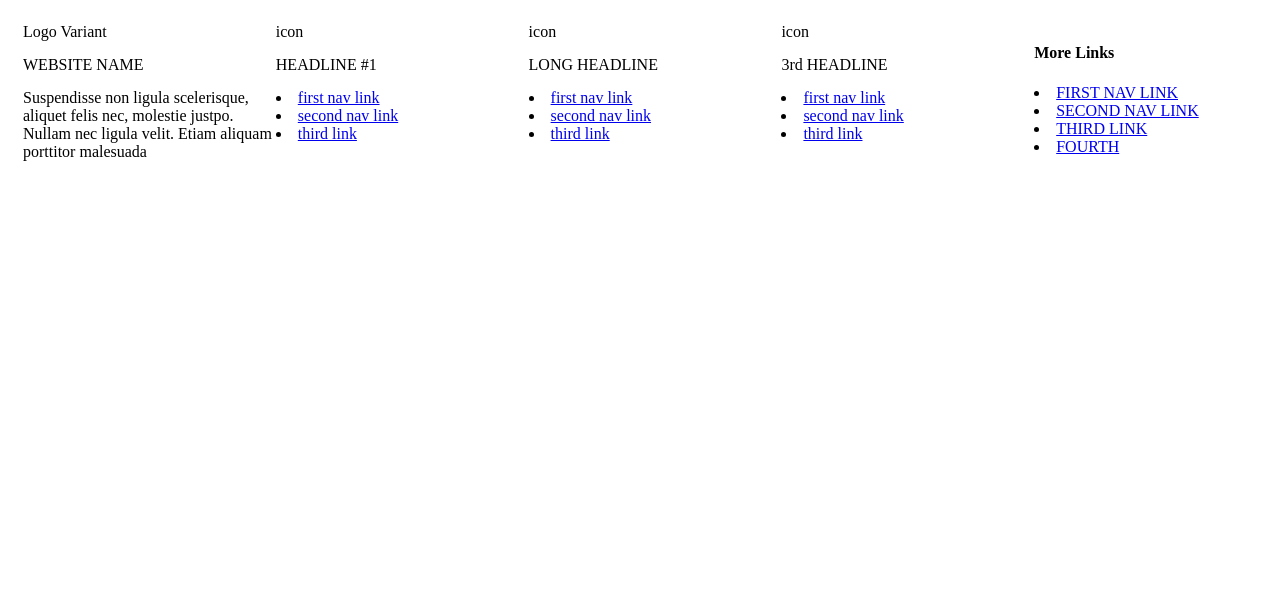
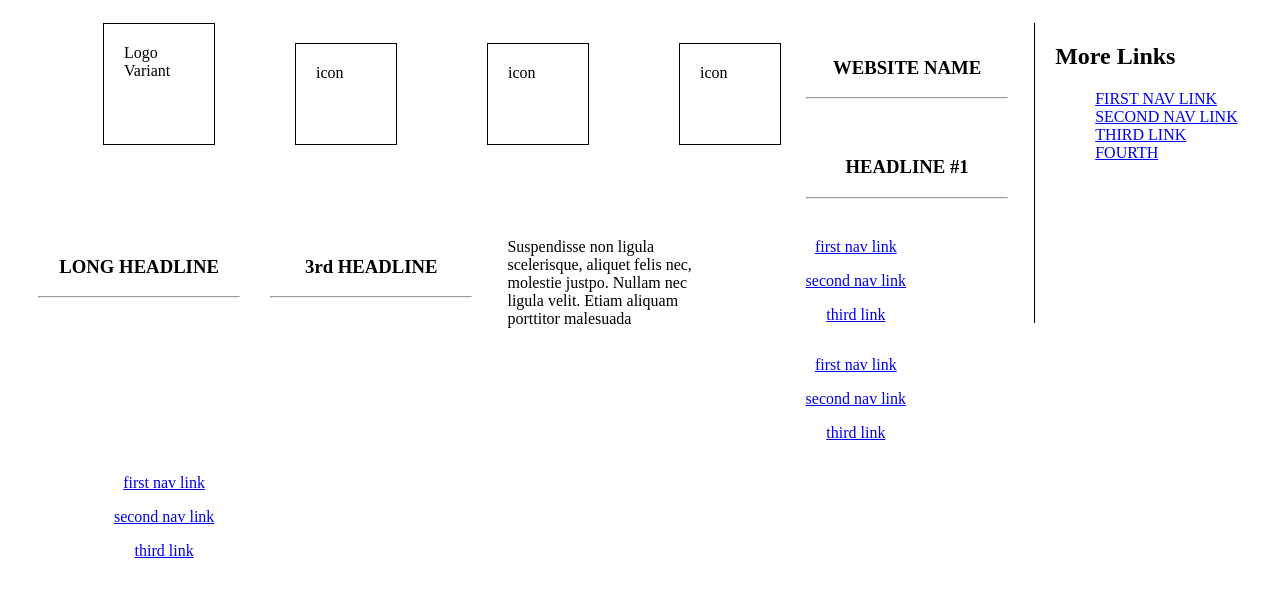
Before and after one commit to druchefavour/HTML_CSS_JS_Code_Challenge, a plain HTML site: page index.html in a window 1280 px wide. Shown: the top 594 px of the page. Drawn offline with Linux system fonts and the light colour scheme.

Commit message:
commit mockup with vanila HTML/CSS3

```diff
--- a/assets/css/styles.css
+++ b/assets/css/styles.css
@@ -1,32 +1,61 @@
 .mainRow {
-	width: 100%;
-	margin: 0 auto;
-	padding: 15px;
-}
-.subRow {
-	width: 80%;
-	float:left;
+width : 100%;
+margin : 0 auto;
+padding : 15px;
 }
 
+.subRow {
+width : 80%;
+float : left;
+}
+
+.logoRow {
+height : 110px;
+float : left;
+}
 .logoBlk {
-	width: 25%;
-	float:left;
-	margin-bottom: 15px;
+width : 70px;
+height : 80px;
+float : left;
+margin-left : 80px;
+padding : 20px;
+display : inline;
+border : 1px solid black;
+}
+
+.iconBlk {
+width : 60px;
+height : 60px;
+margin-right : 10px;
+margin-top : 20px;
 }
 
 .titleBlk {
-	width: 25%;
-	float:left;
-	margin-bottom: 15px;
+width : 20%;
+float : left;
+margin : 10px;
+text-align : center;
+padding: 5px;
 }
 
 .navBlk {
-	width: 25%;
-	float:left;
-	margin-bottom: 15px;
+width : 20%;
+float : left;
+margin-right : 5px;
+margin-left : 20px;
 }
-
+.navList {
+text-align : center;
+list-style-type : none;
+}
 .moreLks {
-	width: 20%;
-	float:left;
+width : 15%;
+height : 300px;
+float : left;
+border-left : 1px solid black;
+padding-left : 20px;
+list-style-type : none;
 }
+.links {
+list-style-type : none;
+}
--- a/index.html
+++ b/index.html
@@ -2,14 +2,14 @@
 <html>
 <head>
   <meta charset="utf-8">
-	<title></title>
+	<title>HTML-CSS Website</title>
 	<!-- Insert css style sheet-->
 	<link rel="stylesheet" type="text/css" href="assets/css/styles.css">
 </head>
 <body>
-  <article>
+  <!--article>
   	<header></header>
-  	 <article>
+  	 <article-->
   	 	<section>
   	 	  <!-- Create the first row (with class name mainRow) containing the first block of four sections (with class name subRow) and one block for more links (with class name moreLks)-->
   	 	  <div class="mainRow">
@@ -17,49 +17,58 @@
   	 	       <!-- Create three rows containing logo/Icon, Title/Headlines, Article/ Navlinks-->
   	 	       <!-- This row contains the logo and the icons-->
   	 	       <div class="logoRow">
-  	 	      	<div class="logoBlk">Logo Variant</div>
-  	 	        <div class="logoBlk">icon</div>
-  	 	        <div class="logoBlk">icon</div>
-  	 	        <div class="logoBlk">icon</div>
+  	 	      	 <div class="logoBlk col-1">Logo Variant</div>
+  	 	      	 <div class="logoBlk  iconBlk">icon</div>
+  	 	         <div class="logoBlk  iconBlk">icon</div>
+  	 	         <div class="logoBlk  iconBlk">icon</div>
   	 	       </div>
-  	 	      <!-- This row contains the titles and the headlines-->
   	 	      <div class="titleRow">
-  	 	      	<div class="titleBlk">WEBSITE NAME</div>
-  	 	      	<div class="titleBlk">HEADLINE #1</div>
-  	 	      	<div class="titleBlk">LONG HEADLINE</div>
-  	 	      	<div class="titleBlk">3rd HEADLINE</div>
+  	 	      	<div class="titleBlk"><h3>WEBSITE NAME</h3><hr></div>
+  	 	      	<div class="titleBlk"><h3>HEADLINE #1</h3><hr></div>
+  	 	        <div class="titleBlk"><h3>LONG HEADLINE</h3><hr></div>
+  	 	        <div class="titleBlk"><h3>3rd HEADLINE</h3><hr></div>
   	 	      </div>
-  	 	      <!-- This row contains the article and navlinks-->
     	 	  <div class="navRow">
-  	 	        <div class="navBlk">Suspendisse non ligula scelerisque, aliquet felis nec, molestie justpo. Nullam nec ligula velit. Etiam aliquam porttitor malesuada</div>
   	 	      	<div class="navBlk">
-  	 	      	   	<li><a href="index.html">first nav link<a></li>
-  	 	      	  	<li><a href="index.html">second nav link<a></li>
-  	 	      	  	<li><a href="index.html">third link<a></li>
+  	 	      		<p>Suspendisse non ligula scelerisque, aliquet felis nec, molestie justpo. Nullam nec ligula velit. Etiam aliquam porttitor malesuada</p>
   	 	        </div>
   	 	        <div class="navBlk">
-  	 	      	  	<li><a href="index.html">first nav link<a></li>
-  	 	      	  	<li><a href="index.html">second nav link<a></li>
-  	 	      	  	<li><a href="index.html">third link<a></li>
+  	 	      	  <ul class="navList">
+  	 	      	  	<li><a href="index.html"><p>first nav link</p></a></li>
+  	 	      	  	 <li><a href="index.html"><p>second nav link</p></a></li>
+  	 	      	  	 <li><a href="index.html"><p>third link</p></a></li>
+  	 	      	  </ul>
   	 	        </div>
   	 	        <div class="navBlk">
-  	 	      	  	<li><a href="index.html">first nav link<a></li>
-  	 	      	  	<li><a href="index.html">second nav link<a></li>
-  	 	      	  	<li><a href="index.html">third link<a></li>
+  	 	      	  <ul class="navList">
+  	 	      	  	<li><a href="index.html"><p>first nav link</p></a></li>
+  	 	      	  	 <li><a href="index.html"><p>second nav link</p></a></li>
+  	 	      	  	 <li><a href="index.html"><p>third link</p></a></li>
+  	 	      	  </ul>
+  	 	       </div>
+  	 	       <div class="navBlk">
+  	 	        <ul class="navList">
+  	 	      	   <li><a href="index.html"><p>first nav link</p></a></li>
+  	 	      	   <li><a href="index.html"><p>second nav link</p></a></li>
+  	 	      	   <li><a href="index.html"><p>third link</p></a></li>
+  	 	      	</ul>
   	 	       </div>
   	 	     </div>
   	 	    </div>
+  	 	  <!--=============================================-->
  	     <div class = "moreLks">
-  	 	      <h1>More Links</h1>
-  	 	      <li><a href="index.html">FIRST NAV LINK<a></li>
-  	 	      <li><a href="index.html">SECOND NAV LINK<a></li>
-  	 	      <li><a href="index.html">THIRD LINK<a></li>
-  	 	      <li><a href="index.html">FOURTH<a></li>
+  	 	      <h2>More Links</h2>
+  	 	      <ul class = "links">
+  	 	        <li><a href="index.html">FIRST NAV LINK</a></li>
+  	 	        <li><a href="index.html">SECOND NAV LINK</a></li>
+  	 	        <li><a href="index.html">THIRD LINK</a></li>
+  	 	        <li><a href="index.html">FOURTH</a></li>
+  	 	      </ul>
   	 	    </div>
   	 	  </div>
   	 </section>
-  	 </article>
+  	 <!--/article>
   	 <footer></footer>
-  </article>
+  </article-->
 </body>
 </html>
```
Also changed, not shown: assets/css/test.html (added, +97 -0 lines), test.html (added, +121 -0 lines), README.md, assets/images/icon.jpg (added), assets/images/logo.jpg (added), assets/images/mockup_recreated.PNG (added). Lines whose indentation alone changed are shown as unchanged.
